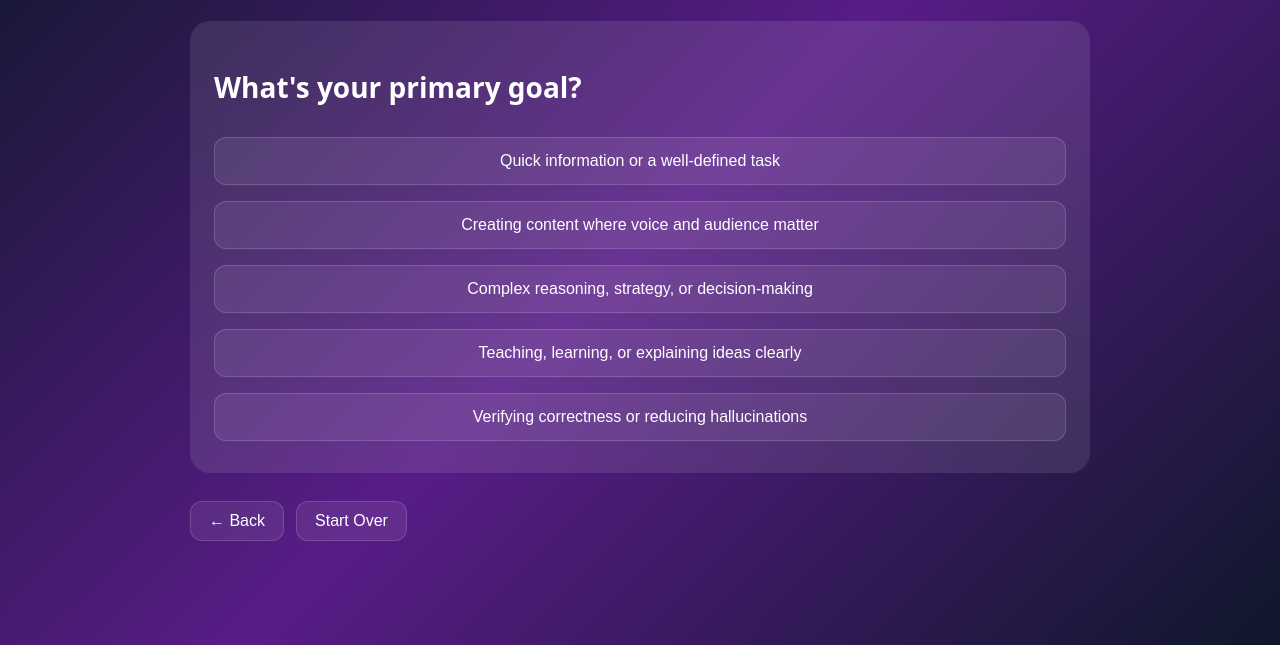
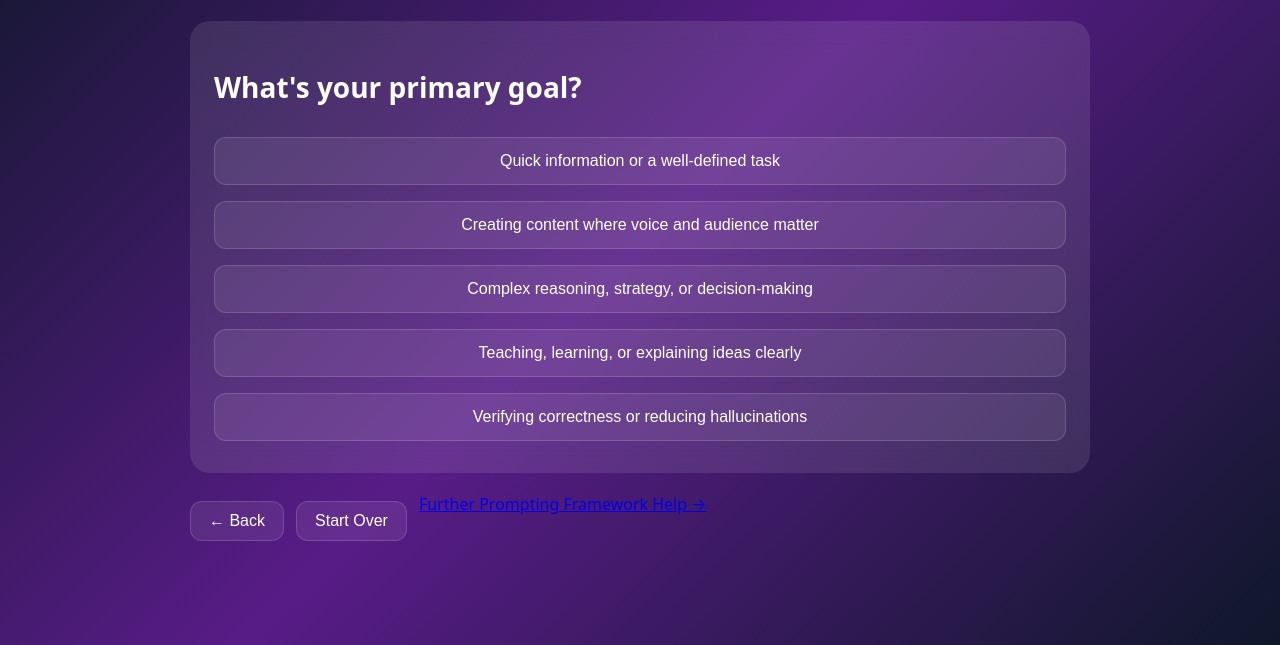
Before and after one commit to ElbeeDuck/framework-selector, a plain HTML site: page index.html in a window 1280 px wide. Shown: the part 155-800 px from the top of the page. Drawn offline with Linux system fonts and the light colour scheme.

Commit message:
Add link to Further Prompting Framework Help

```diff
--- a/index.html
+++ b/index.html
@@ -80,6 +80,9 @@
   <div class="actions">
     <button onclick="goBack()">← Back</button>
     <button onclick="reset()">Start Over</button>
+    <a href="framework-selector.html" class="selector-button">
+  Further Prompting Framework Help →
+</a>
   </div>
 </div>
 
```
